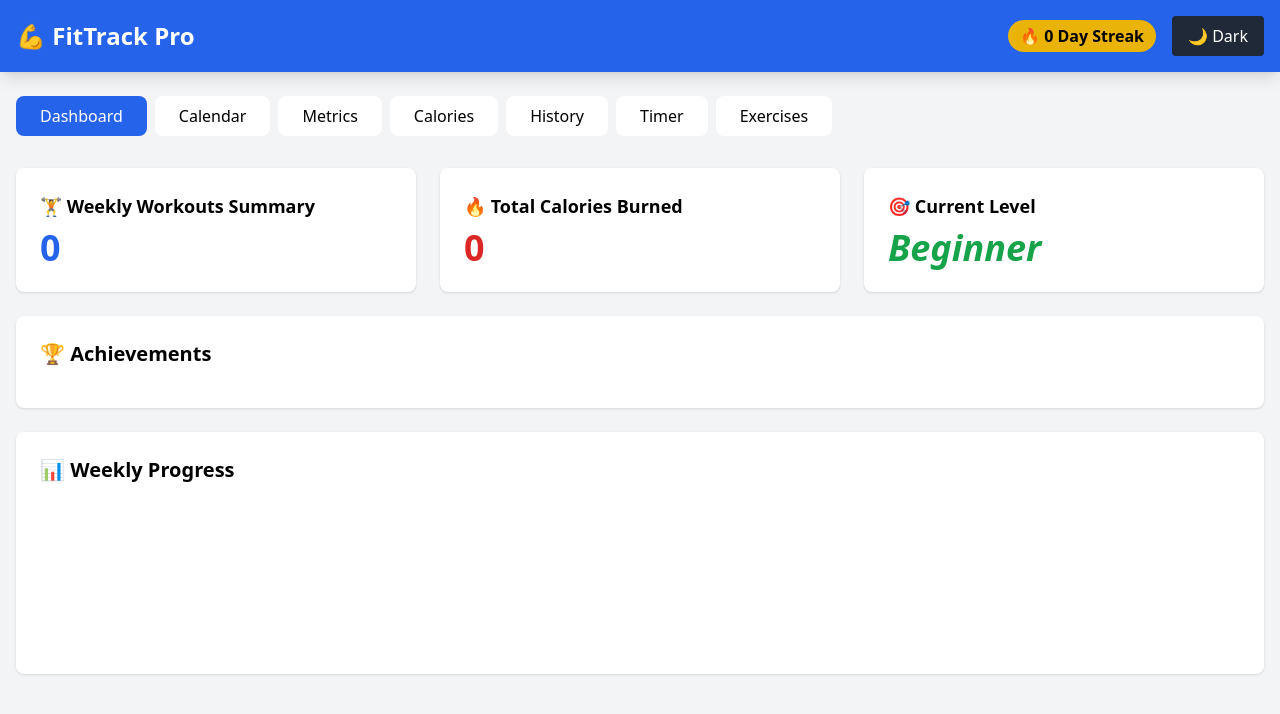
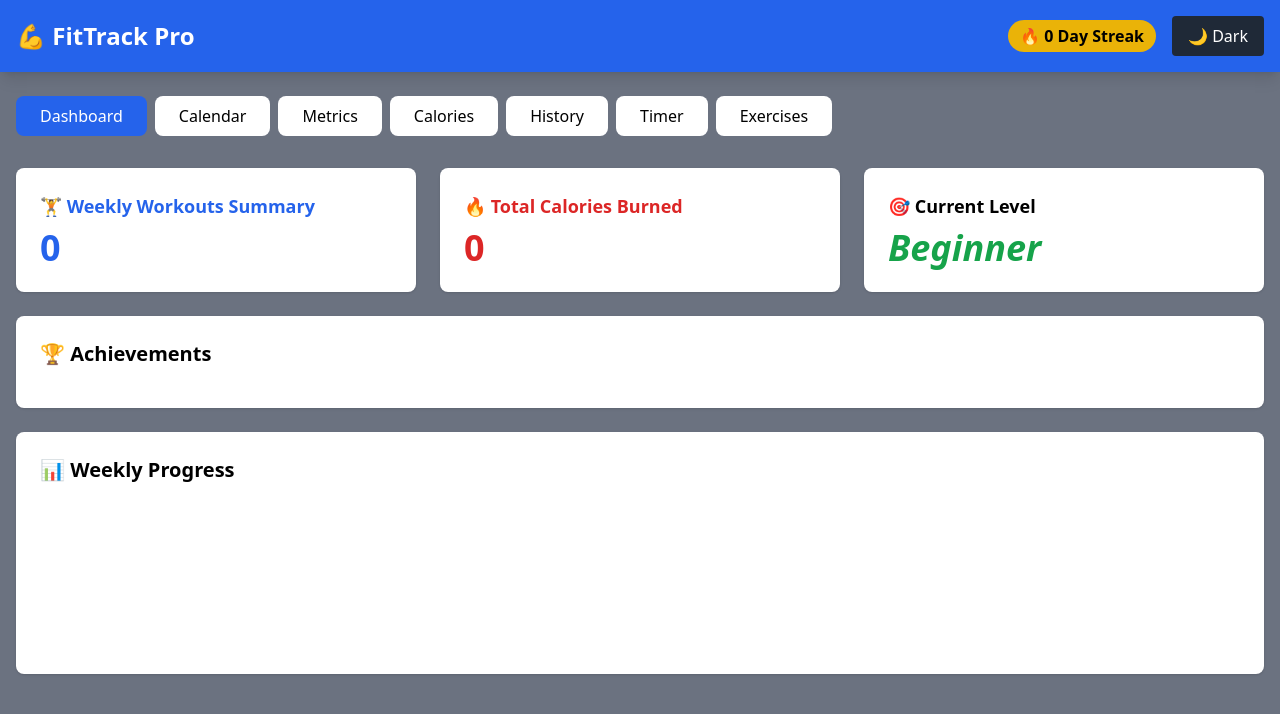
Before and after one commit to Aditi139/FitTrack, a plain HTML site: page index.html in a window 1280 px wide. Drawn offline with nearby package versions, Linux system fonts and the light colour scheme.

Commit message:
Improved css style

```diff
--- a/index.html
+++ b/index.html
@@ -38,7 +38,7 @@
         }
     </style>
 </head>
-<body class="bg-gray-100 transition-colors duration-300">
+<body class="bg-gray-500 transition-colors duration-300">
     <div id="app" class="min-h-screen">
         <!-- Navigation -->
         <nav class="bg-blue-600 text-white shadow-lg">
@@ -71,11 +71,11 @@
             <div id="dashboard" class="tab-content">
                 <div class="grid grid-cols-1 md:grid-cols-2 lg:grid-cols-3 gap-6">
                     <!-- Stats Cards -->
-                    <div class="card bg-white p-6 rounded-lg shadow">
+                    <div class="card bg-white p-6 rounded-lg shadow text-blue-600 transition">
                         <h3 class="text-lg font-semibold mb-2">🏋️ Weekly Workouts Summary</h3>
                         <p id="weekWorkouts" class="text-4xl font-bold text-blue-600">0</p>
                     </div>
-                    <div class="card bg-white p-6 rounded-lg shadow">
+                    <div class="card bg-white p-6 rounded-lg shadow text-red-600">
                         <h3 class="text-lg font-semibold mb-2">🔥 Total Calories Burned</h3>
                         <p id="totalCaloriesBurned" class="text-4xl font-bold text-red-600">0</p>
                     </div>
```
